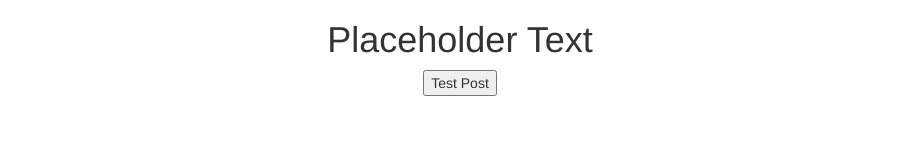
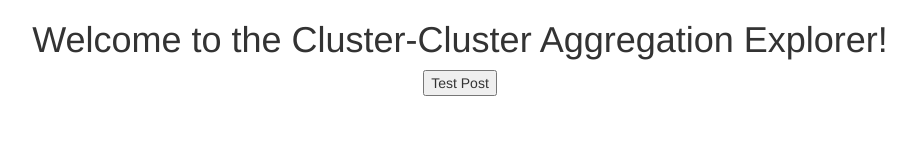
Before and after one commit to ThatSpaceGuy/CCA-Full-Stack, a website: page public/views/index.html in a window 1280 px wide. Shown: the whole page, without its empty margins (180-1096 px from the left). Drawn offline with Linux system fonts and the light colour scheme; files that its build step writes are made by us from their sources; files whose address does not match are found by name.

Commit message:
Index page updates

```diff
--- a/public/views/index.html
+++ b/public/views/index.html
@@ -5,10 +5,10 @@
     <script src="scripts/client.js"></script>
 		<link rel="stylesheet" href="vendors/bootstrap.min.css">
     <link rel="stylesheet" href="styles/styles.css"/>
-		<title>Page Title</title>
+		<title>Cluster-Cluster Aggregation Explorer</title>
 	</head>
 	<body>
-		<h1>Placeholder Text</h1>
+		<h1>Welcome to the Cluster-Cluster Aggregation Explorer!</h1>
 		<div ng-controller='testController'>
       <button ng-click='testPost()'>Test Post</button>
     </div>
```
